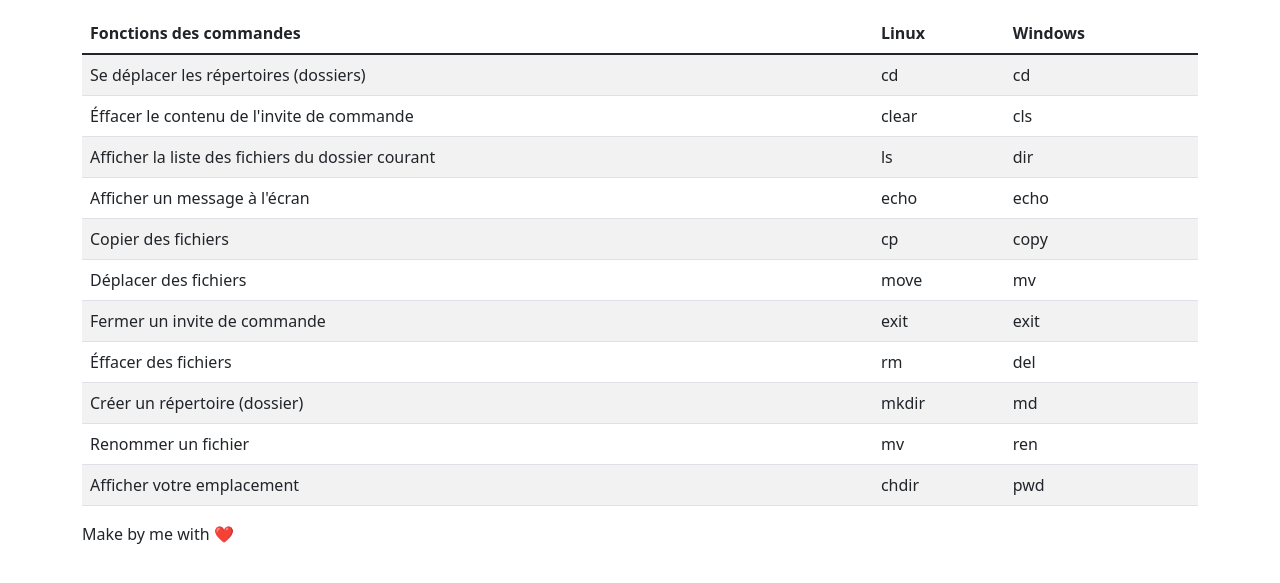
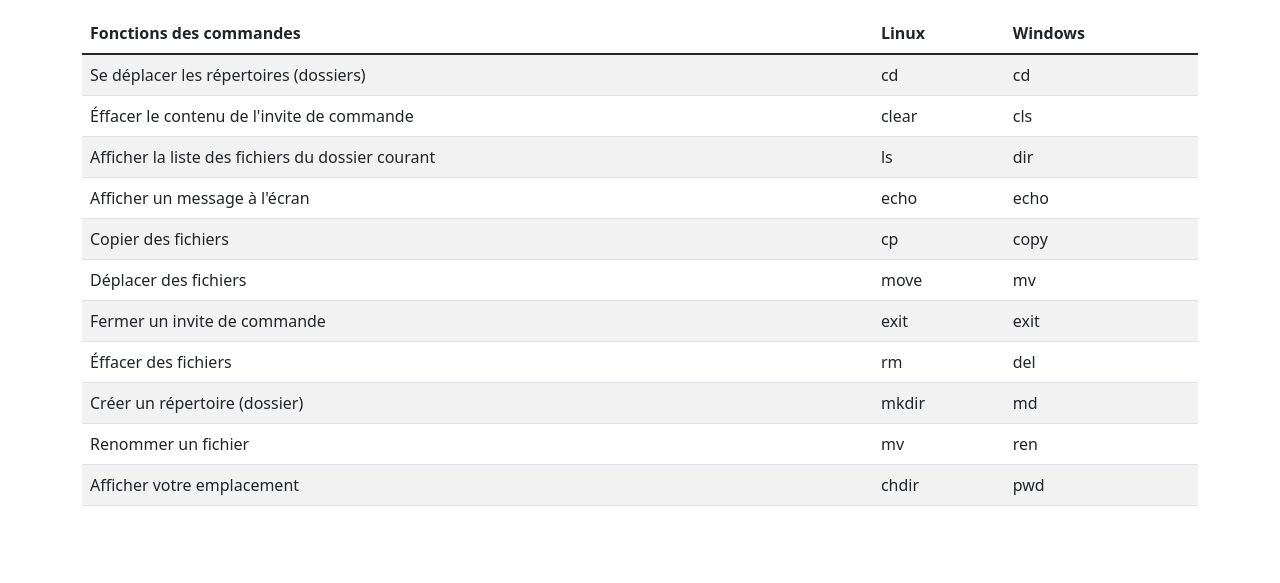
Before and after one commit to OpenClassrooms-Student-Center/7172076-Debutez-avec-Django, a plain HTML site: page index.html in a window 1280 px wide. Shown: the part 123-706 px from the top of the page. Drawn offline with nearby package versions, Linux system fonts and the light colour scheme.

Commit message:
Update index.html

```diff
--- a/index.html
+++ b/index.html
@@ -77,7 +77,6 @@
       </tr>
     </tbody>
   </table>
-  <p>Make by me with ❤️</p>
 </div>
 </body>
 </html>
```
